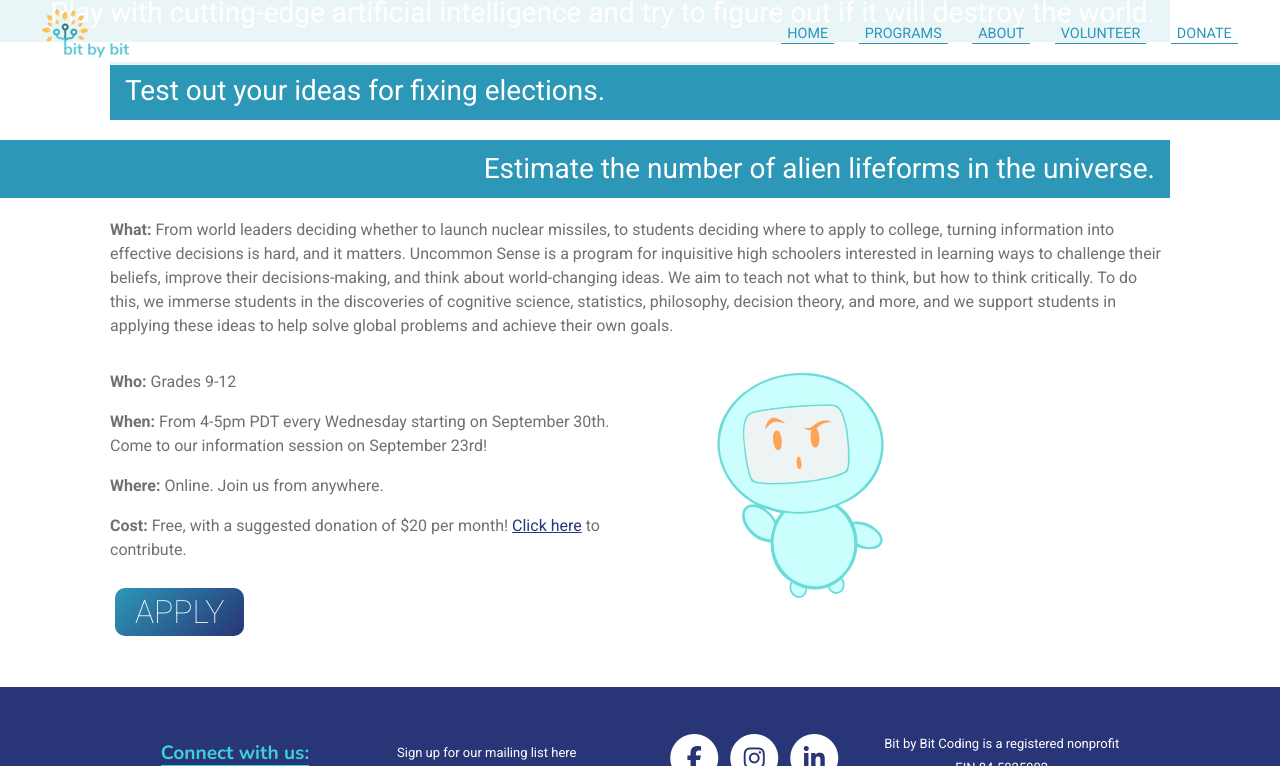
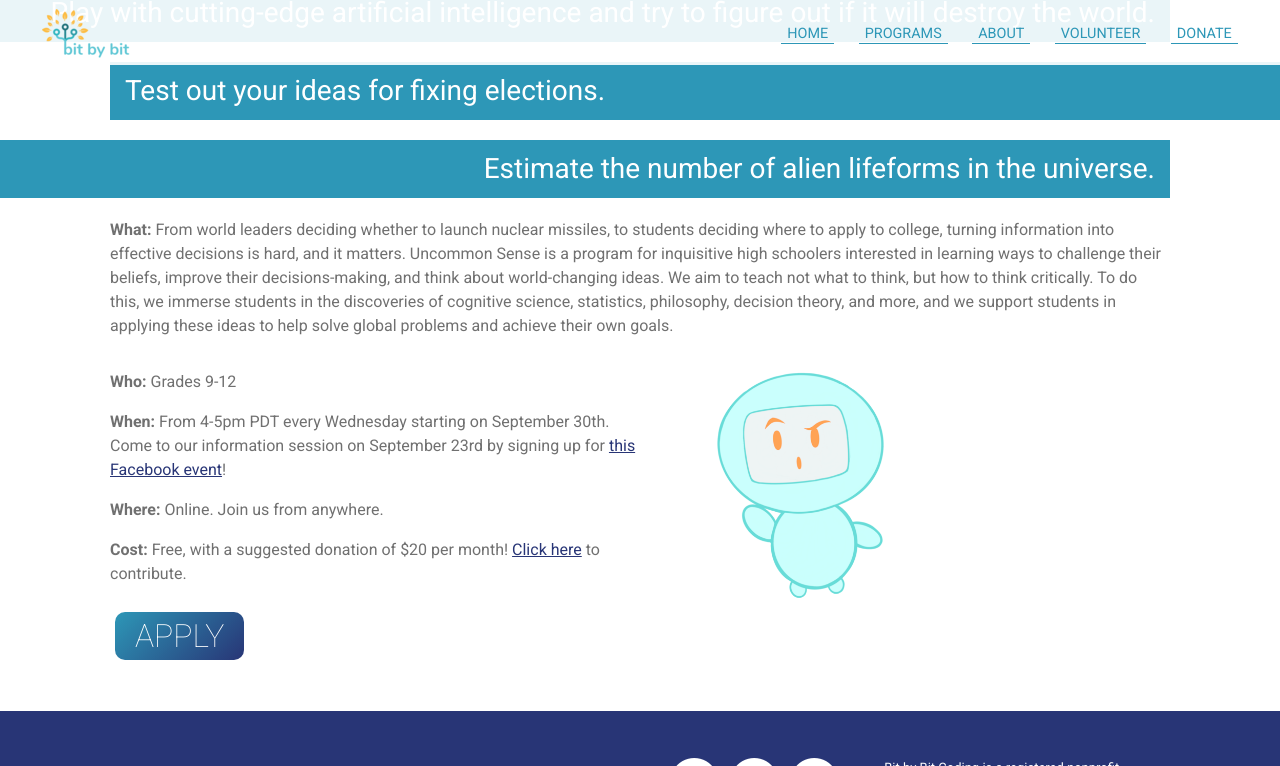
Before and after one commit to bit-by-bit-coding/bxb-website, a Jekyll site: the page built from uncommonsense.html, in a window 1280 px wide and 900 px high, scrolled down 531 px, cut to the strip 0-766 px from the top of the window. Built offline with Jekyll 4.4.1, drawn with Linux system fonts in a browser that asks for light colours; nearby versions of some CDN libraries.

Commit message:
adding info-session to Uncommon Sense page

```diff
--- a/uncommonsense.html
+++ b/uncommonsense.html
@@ -42,7 +42,7 @@ style: programdetails.css
                 <p>
                     <strong>When: </strong>
                     From 4-5pm PDT every Wednesday starting on September 30th. Come to our information
-                    session on September 23rd!
+                    session on September 23rd by signing up for <a href="https://fb.me/e/31LvLitbL">this Facebook event</a>!
                 </p>
                 <p><strong>Where: </strong>Online. Join us from anywhere.</p>
 
```
